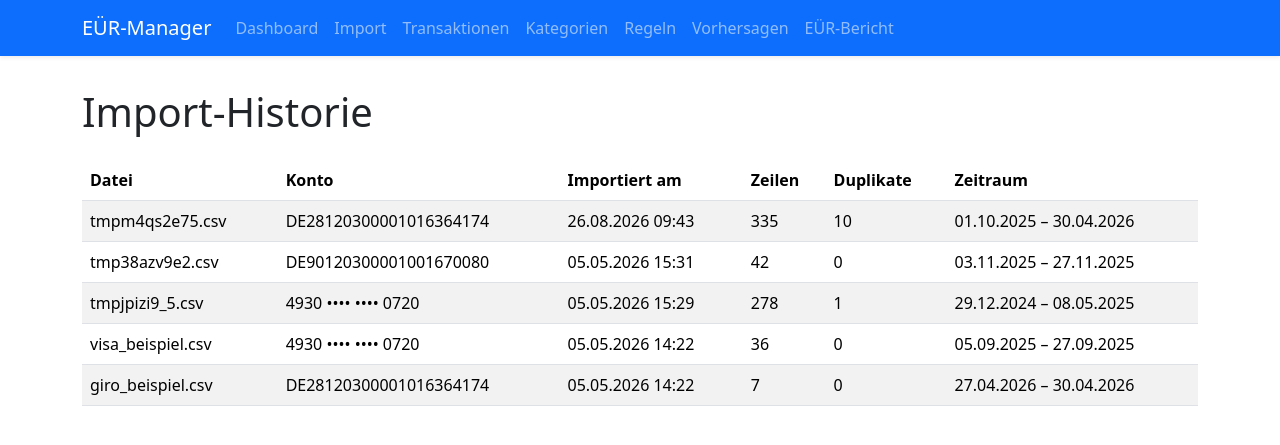
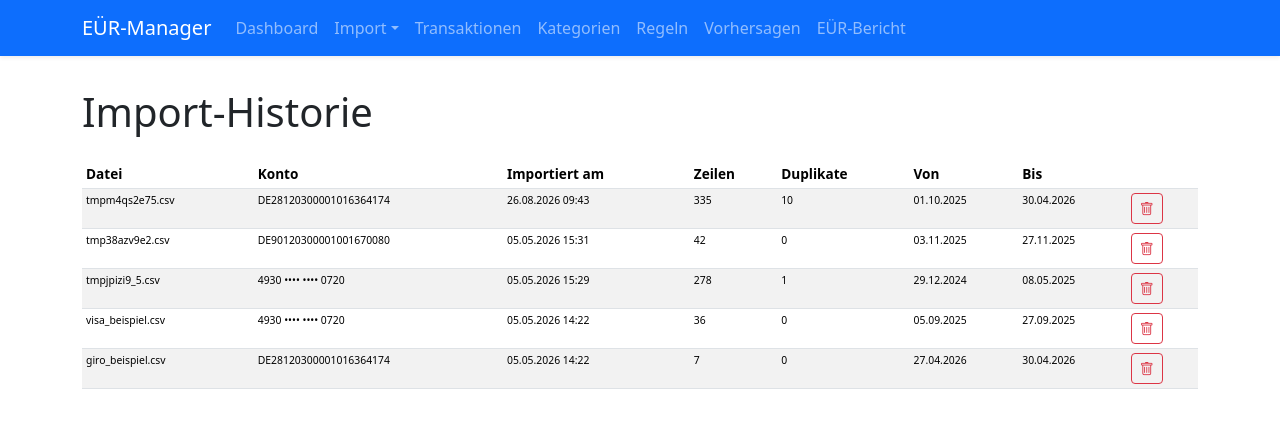
Before and after one commit to wowa-q/bugal, a Django app: page /import/history/ in a window 1280 px wide. Shown: the top 445 px of the page. Run offline with Django 5.2, Linux system fonts and the light colour scheme; data comes from the database, SQL or seed files in the repository.

Commit message:
Import löschen implementiert

```diff
--- a/src/finman/finman/settings.py
+++ b/src/finman/finman/settings.py
@@ -2,9 +2,12 @@
 Django settings for finman project.
 """
 
+import os
 from pathlib import Path
 
 BASE_DIR = Path(__file__).resolve().parent.parent
+
+IMPORT_DELETE_PIN = os.environ.get("FINMAN_DELETE_PIN", "1234")
 
 SECRET_KEY = 'django-insecure-local-dev-key-change-in-production'
 
--- a/src/finman/templates/transactions/base.html
+++ b/src/finman/templates/transactions/base.html
@@ -47,7 +47,13 @@
             <div class="collapse navbar-collapse" id="navbarNav">
                 <ul class="navbar-nav">
                     <li class="nav-item"><a class="nav-link" href="{% url 'dashboard' %}">Dashboard</a></li>
-                    <li class="nav-item"><a class="nav-link" href="{% url 'import' %}">Import</a></li>
+                    <li class="nav-item dropdown">
+                        <a class="nav-link dropdown-toggle" href="#" role="button" data-bs-toggle="dropdown" aria-expanded="false">Import</a>
+                        <ul class="dropdown-menu">
+                            <li><a class="dropdown-item" href="{% url 'import' %}">CSV importieren</a></li>
+                            <li><a class="dropdown-item" href="{% url 'import_history' %}">Import-Historie</a></li>
+                        </ul>
+                    </li>
                     <li class="nav-item"><a class="nav-link" href="{% url 'transaction_list' %}">Transaktionen</a></li>
                     <li class="nav-item"><a class="nav-link" href="{% url 'category_list' %}">Kategorien</a></li>
                     <li class="nav-item"><a class="nav-link" href="{% url 'rule_list' %}">Regeln</a></li>
--- a/src/finman/templates/transactions/dashboard.html
+++ b/src/finman/templates/transactions/dashboard.html
@@ -22,7 +22,7 @@
                     <tbody>
                         {% for imp in last_imports %}
                         <tr>
-                            <td>{{ imp.filename|truncatechars:60 }}</td>
+                            <td style="word-break: break-all;">{{ imp.filename }}</td>
                             <td>{{ imp.min_date|date:"d.m.Y"|default:"—" }}</td>
                             <td>{{ imp.max_date|date:"d.m.Y"|default:"—" }}</td>
                             <td>{{ imp.row_count }}</td>
@@ -34,6 +34,9 @@
                 {% else %}
                 <p class="text-muted mb-0">Keine Imports vorhanden.</p>
                 {% endif %}
+                <div class="text-end mt-2">
+                    <a href="{% url 'import_history' %}" class="btn btn-sm btn-outline-primary">Alle Imports ansehen <i class="bi bi-arrow-right"></i></a>
+                </div>
             </div>
         </div>
     </div>
--- a/src/finman/templates/transactions/import_history.html
+++ b/src/finman/templates/transactions/import_history.html
@@ -4,29 +4,43 @@
 {% block content %}
 <h1 class="mb-4">Import-Historie</h1>
 
-<table class="table table-striped">
-    <thead>
+<table class="table table-striped table-sm">
+    <thead style="font-size: 0.85rem;">
         <tr>
             <th>Datei</th>
             <th>Konto</th>
             <th>Importiert am</th>
             <th>Zeilen</th>
             <th>Duplikate</th>
-            <th>Zeitraum</th>
+            <th>Von</th>
+            <th>Bis</th>
+            <th></th>
         </tr>
     </thead>
-    <tbody>
+    <tbody style="font-size: 0.65rem;">
         {% for imp in imports %}
         <tr>
-            <td>{{ imp.filename }}</td>
-            <td>{{ imp.konto }}</td>
+            <td style="word-break: break-all;">{{ imp.filename }}</td>
+            <td style="word-break: break-all;">{{ imp.konto }}</td>
             <td>{{ imp.imported_at|date:"d.m.Y H:i" }}</td>
             <td>{{ imp.row_count }}</td>
             <td>{{ imp.duplicate_count }}</td>
-            <td>{{ imp.min_date|date:"d.m.Y" }} – {{ imp.max_date|date:"d.m.Y" }}</td>
+            <td>{{ imp.min_date|date:"d.m.Y"|default:"—" }}</td>
+            <td>{{ imp.max_date|date:"d.m.Y"|default:"—" }}</td>
+            <td>
+                {% if imp.transactions.count %}
+                <a href="{% url 'import_delete' imp.pk %}" class="btn btn-sm btn-outline-danger" title="Import löschen" aria-label="Import löschen">
+                    <i class="bi bi-trash"></i>
+                </a>
+                {% else %}
+                <a href="{% url 'import_delete' imp.pk %}" class="btn btn-sm btn-outline-danger" title="Import-Eintrag löschen" aria-label="Import-Eintrag löschen">
+                    <i class="bi bi-trash"></i>
+                </a>
+                {% endif %}
+            </td>
         </tr>
         {% empty %}
-        <tr><td colspan="6" class="text-muted">Keine Imports vorhanden.</td></tr>
+        <tr><td colspan="8" class="text-muted">Keine Imports vorhanden.</td></tr>
         {% endfor %}
     </tbody>
 </table>
--- a/src/finman/transactions/models.py
+++ b/src/finman/transactions/models.py
@@ -146,7 +146,7 @@ class Transaction(models.Model):
     imported_at = models.DateTimeField(auto_now_add=True)
     import_file = models.ForeignKey(
         ImportHistory,
-        on_delete=models.SET_NULL,
+        on_delete=models.CASCADE,
         null=True,
         related_name='transactions',
     )
--- a/src/finman/transactions/urls.py
+++ b/src/finman/transactions/urls.py
@@ -6,6 +6,7 @@ urlpatterns = [
     path('', views.dashboard, name='dashboard'),
     path('import/', views.ImportView.as_view(), name='import'),
     path('import/history/', views.import_history, name='import_history'),
+    path('import/<int:pk>/delete/', views.ImportDeleteView.as_view(), name='import_delete'),
     path('transactions/', views.TransactionListView.as_view(), name='transaction_list'),
     path('transactions/<int:pk>/', views.TransactionDetailView.as_view(), name='transaction_detail'),
     path('transactions/<int:pk>/meta/', views.transaction_meta_save, name='transaction_meta_save'),
--- a/src/finman/transactions/views.py
+++ b/src/finman/transactions/views.py
@@ -3,6 +3,7 @@ import os
 
 from django.contrib import messages
 from django.db.models import Sum
+from django.conf import settings
 from django.shortcuts import get_object_or_404, redirect, render
 from django.urls import reverse, reverse_lazy
 from django.utils import timezone
@@ -121,6 +122,39 @@ class ImportView(FormView):
 def import_history(request):
     imports = ImportHistory.objects.all()
     return render(request, 'transactions/import_history.html', {'imports': imports})
+
+
+@method_decorator(never_cache, name='dispatch')
+class ImportDeleteView(DeleteView):
+    model = ImportHistory
+    template_name = 'transactions/import_confirm_delete.html'
+    success_url = reverse_lazy('import_history')
+    context_object_name = 'import_obj'
+
+    def get_context_data(self, **kwargs):
+        context = super().get_context_data(**kwargs)
+        obj = self.object
+        context['tx_count'] = obj.transactions.count()
+        return context
+
+    def post(self, request, *args, **kwargs):
+        self.object = self.get_object()
+        pin = request.POST.get('pin', '').strip()
+        if pin != settings.IMPORT_DELETE_PIN:
+            messages.error(request, 'Falscher PIN – Import wurde nicht gelöscht.')
+            return self.render_to_response(self.get_context_data())
+        return super().post(request, *args, **kwargs)
+
+    def form_valid(self, form):
+        obj = self.object
+        tx_count = obj.transactions.count()
+        filename = obj.filename
+        response = super().form_valid(form)
+        messages.success(
+            self.request,
+            f"Import '{filename}' mit {tx_count} Transaktion(en) wurde gelöscht.",
+        )
+        return response
 
 
 @method_decorator(never_cache, name='dispatch')
```
Also changed, not shown: AGENTS.md (+6 -0 lines), src/finman/templates/transactions/import_confirm_delete.html (added, +42 -0 lines), src/finman/templates/transactions/transaction_list.html (+16 -1 lines), README.md, src/finman/transactions/migrations/0003_import_cascade_delete.py (added), 1 other file.
